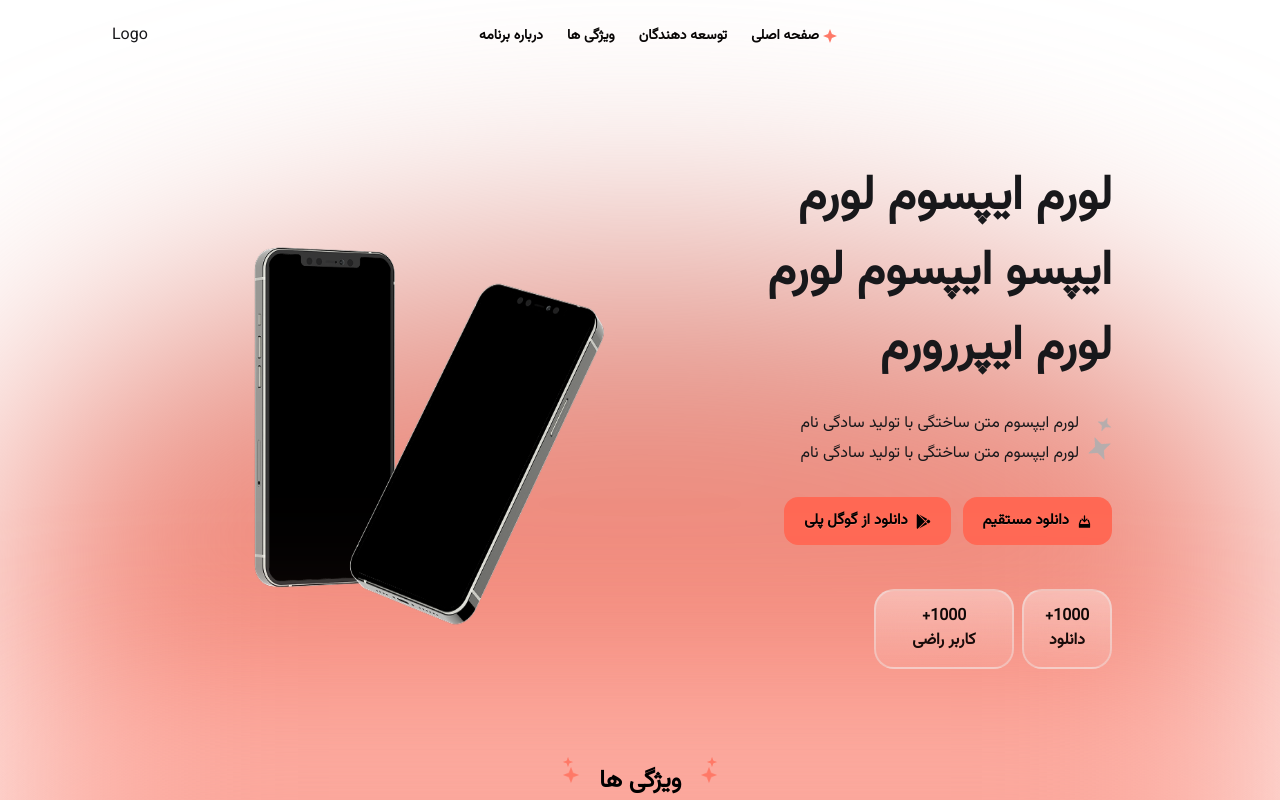
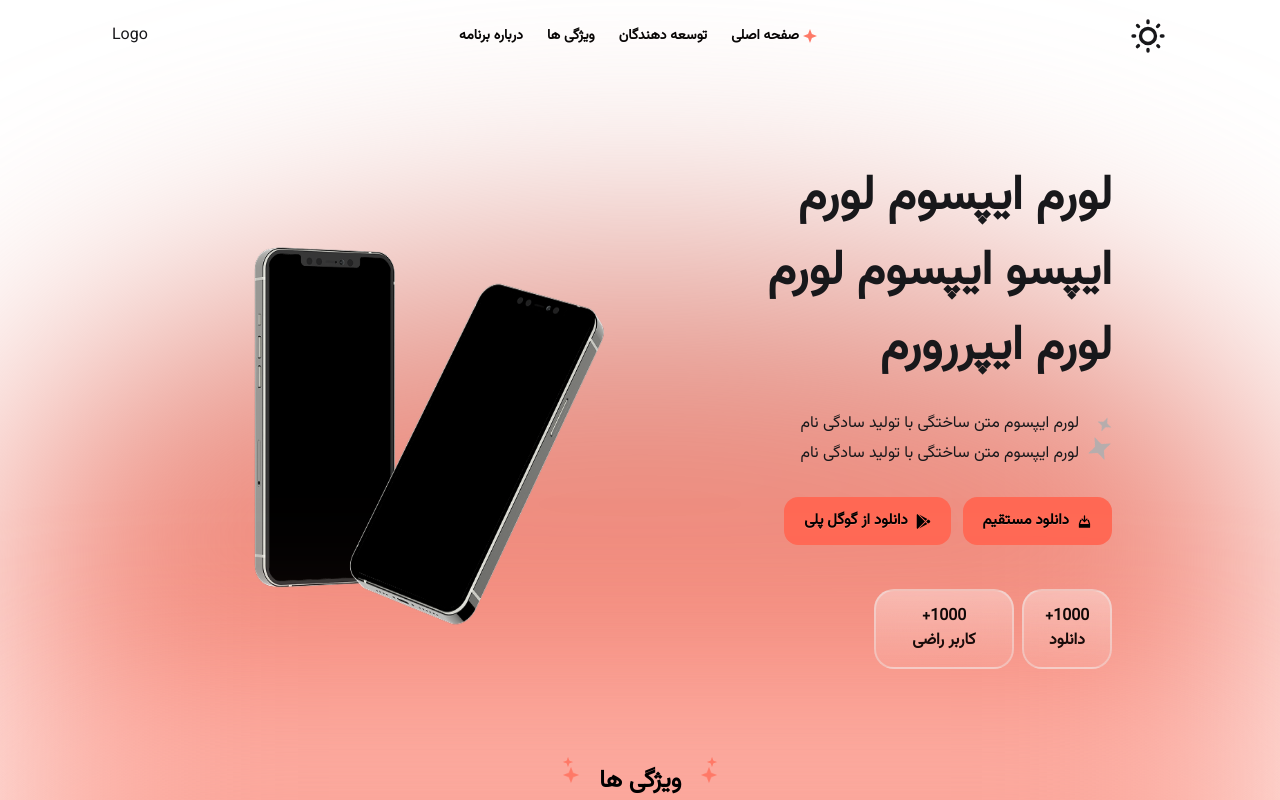
Before and after one commit to buordino/landing, a Next.js app: page / in a window 1280 px wide. Shown: the top 800 px of the page. Built offline with nearby package versions, Linux system fonts and the light colour scheme.

Commit message:
change ui

```diff
--- a/app/_components/Header.tsx
+++ b/app/_components/Header.tsx
@@ -1,11 +1,15 @@
 import Logo from "./Logo";
 import MobileMenu from "./MobileMenu";
 import Navigation from "./Navigation";
+import ThemeSwitcher from "./ThemeSwitcher";
 
 const Header = () => {
   return (
     <header>
       <div className="flex justify-between md:justify-normal items-center px-12 md:px-28 py-4">
+        <div>
+          <ThemeSwitcher />
+        </div>
         <div className="hidden md:grow md:flex md:items-center md:justify-center">
           <Navigation isShow />
         </div>
--- /dev/null
+++ b/app/_components/ThemeSwitcher.tsx
@@ -0,0 +1,29 @@
+
+const ThemeSwitcher = () => {
+  return (
+    <label className="swap swap-rotate">
+      {/* this hidden checkbox controls the state */}
+      <input type="checkbox" className="theme-controller" value="synthwave" />
+
+      {/* sun icon */}
+      <svg
+        className="swap-off h-10 w-10 fill-current"
+        xmlns="http://www.w3.org/2000/svg"
+        viewBox="0 0 24 24"
+      >
+        <path d="M5.64,17l-.71.71a1,1,0,0,0,0,1.41,1,1,0,0,0,1.41,0l.71-.71A1,1,0,0,0,5.64,17ZM5,12a1,1,0,0,0-1-1H3a1,1,0,0,0,0,2H4A1,1,0,0,0,5,12Zm7-7a1,1,0,0,0,1-1V3a1,1,0,0,0-2,0V4A1,1,0,0,0,12,5ZM5.64,7.05a1,1,0,0,0,.7.29,1,1,0,0,0,.71-.29,1,1,0,0,0,0-1.41l-.71-.71A1,1,0,0,0,4.93,6.34Zm12,.29a1,1,0,0,0,.7-.29l.71-.71a1,1,0,1,0-1.41-1.41L17,5.64a1,1,0,0,0,0,1.41A1,1,0,0,0,17.66,7.34ZM21,11H20a1,1,0,0,0,0,2h1a1,1,0,0,0,0-2Zm-9,8a1,1,0,0,0-1,1v1a1,1,0,0,0,2,0V20A1,1,0,0,0,12,19ZM18.36,17A1,1,0,0,0,17,18.36l.71.71a1,1,0,0,0,1.41,0,1,1,0,0,0,0-1.41ZM12,6.5A5.5,5.5,0,1,0,17.5,12,5.51,5.51,0,0,0,12,6.5Zm0,9A3.5,3.5,0,1,1,15.5,12,3.5,3.5,0,0,1,12,15.5Z" />
+      </svg>
+
+      {/* moon icon */}
+      <svg
+        className="swap-on h-10 w-10 fill-current"
+        xmlns="http://www.w3.org/2000/svg"
+        viewBox="0 0 24 24"
+      >
+        <path d="M21.64,13a1,1,0,0,0-1.05-.14,8.05,8.05,0,0,1-3.37.73A8.15,8.15,0,0,1,9.08,5.49a8.59,8.59,0,0,1,.25-2A1,1,0,0,0,8,2.36,10.14,10.14,0,1,0,22,14.05,1,1,0,0,0,21.64,13Zm-9.5,6.69A8.14,8.14,0,0,1,7.08,5.22v.27A10.15,10.15,0,0,0,17.22,15.63a9.79,9.79,0,0,0,2.1-.22A8.11,8.11,0,0,1,12.14,19.73Z" />
+      </svg>
+    </label>
+  );
+}
+
+export default ThemeSwitcher
```
